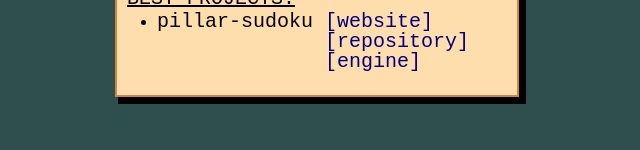
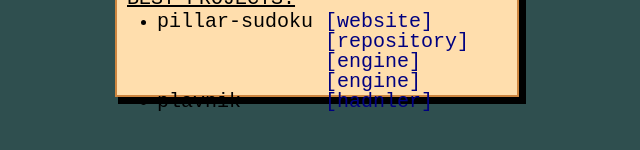
Before and after one commit to cadmiumdrive/cadmiumdrive.github.io, a plain HTML site: page index.html in a window 1280 px wide. Shown: the part 390-540 px from the top of the page, without its empty margins (323-963 px from the left). Drawn offline with Linux system fonts and the light colour scheme.

Commit message:
Update index.html

```diff
--- a/index.html
+++ b/index.html
@@ -20,6 +20,8 @@
                 <li class="normal"><p class="text">pillar-sudoku <a class="text link" href="https://pugneumh.pythonanywhere.com/">[website]</a></p></li>
                 <li class="normal" style="list-style: none;"><p class="text">&nbsp;&nbsp;&nbsp;&nbsp;&nbsp;&nbsp;&nbsp;&nbsp;&nbsp;&nbsp;&nbsp;&nbsp;&nbsp; <a class="text link" href="https://github.com/Pugneum-H/pillar-sudoku-web">[repository]</a></p></li>
                 <li class="normal" style="list-style: none;"><p class="text">&nbsp;&nbsp;&nbsp;&nbsp;&nbsp;&nbsp;&nbsp;&nbsp;&nbsp;&nbsp;&nbsp;&nbsp;&nbsp; <a class="text link" href="https://github.com/Pugneum-H/pillar-sudoku">[engine]</a></p></li>
+                <li class="normal" style="list-style: none;"><p class="text">&nbsp;&nbsp;&nbsp;&nbsp;&nbsp;&nbsp;&nbsp;&nbsp;&nbsp;&nbsp;&nbsp;&nbsp;&nbsp; <a class="text link" href="https://github.com/Pugneum-H/pillar-sudoku">[engine]</a></p></li>
+                <li class="normal"><p class="text">plavnik&nbsp;&nbsp;&nbsp;&nbsp;&nbsp;&nbsp;&nbsp;<a class="text link" href="https://github.com/Pugneum-H/plavnik">[hadnler]</a></p></li>
             </ul>
         </div>
     </div>
```
